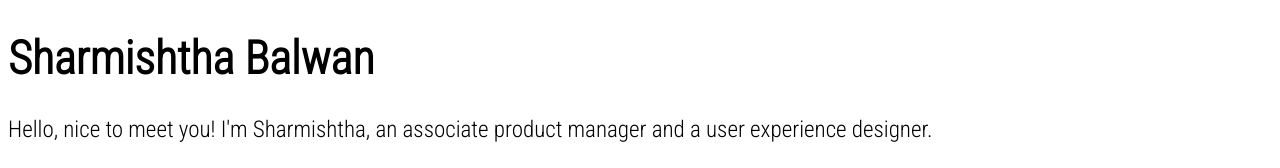
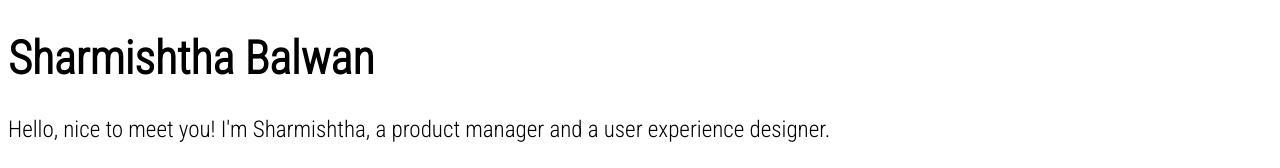
Before and after one commit to sharmishthabalwan/sharmishthabalwan.github.io, a plain HTML site: page index.html in a window 1280 px wide. Shown: the top 168 px of the page. Drawn offline with Linux system fonts and the light colour scheme.

Commit message:
desig change

```diff
--- a/index.html
+++ b/index.html
@@ -32,7 +32,7 @@
 <body>
 
 <h1>Sharmishtha Balwan</h1>
-<p>Hello, nice to meet you! I'm Sharmishtha, an associate product manager and a user experience designer.</p>
+<p>Hello, nice to meet you! I'm Sharmishtha, a product manager and a user experience designer.</p>
 
 <h2>Work</h2>
 <p>I currently work at <a href="http://www.agrostar.in">AgroStar</a> and we are building a platform helping farmers get the best crop care. Farmers can also buy best agri-inputs here. Find more about it <a href="http://agrostar.in/agrostarfarmerapp/">here</a>. I've been working here since October 2015 and used to work as a financal analyst for a short time earlier. You can look at my profile on <a href="https://www.linkedin.com/in/sharmishthabalwan/">LinkedIn</a>.</p>
```
